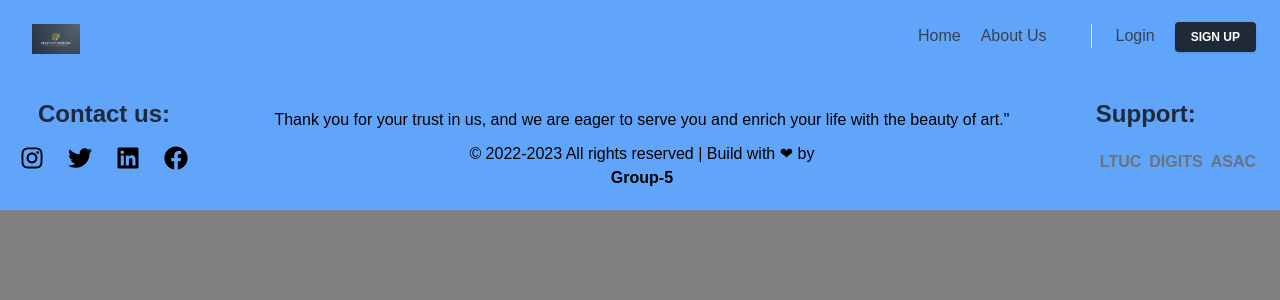
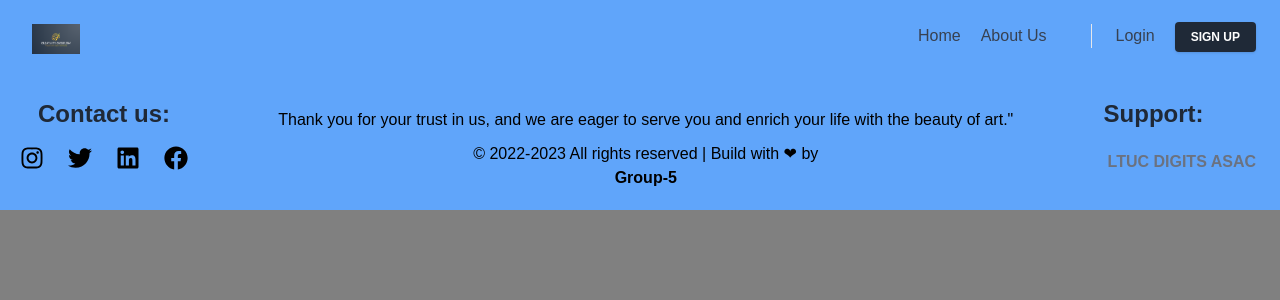
Before and after one commit to Creativity-Overflow/Front-End, a Next.js app: page / in a window 1280 px wide. Shown: the top 300 px of the page. Built offline with nearby package versions, Linux system fonts and the light colour scheme.

Commit message:
footer changeing

```diff
--- a/components/Footer.js
+++ b/components/Footer.js
@@ -127,7 +127,10 @@ function Footer() {
               <p className="flex flex-col justify-center items-center text-center  p-5bg-blue-400">
                 © 2022-2023 All rights reserved | Build with ❤ by{" "}
                 <span className="hover:text-blue-600 font-semibold cursor-pointer">
+                  <a href="/About">
+
                   Group-5{" "}
+                  </a>
                 </span>
               </p>
             </div>
@@ -138,14 +141,17 @@ function Footer() {
                 </p>
               <ul className="flex flex-row " >
                 <li className="text-gray-500 text-md pb-2 font-semibold hover:text-blue-600 cursor-pointer m-1">
-                  LTUC
+                  <a href="https://www.ltuc.com/">
+
+                  LTUC DIGITS ASAC
+                  </a>
                 </li>
-                <li className="text-gray-500 text-md pb-2 font-semibold hover:text-blue-600 cursor-pointer  m-1">
+                {/* <li className="text-gray-500 text-md pb-2 font-semibold hover:text-blue-600 cursor-pointer  m-1">
                   DIGITS
                 </li>
                 <li className="text-gray-500 text-md pb-2 font-semibold hover:text-blue-600 cursor-pointer  m-1">
                   ASAC
-                </li>
+                </li> */}
               </ul>
             </div>
           </div>
--- a/components/Login.js
+++ b/components/Login.js
@@ -95,13 +95,13 @@ export default function login() {
 
                     <div class="mt-6">
                       <button class="w-full px-4 py-2 tracking-wide text-white transition-colors duration-300 transform bg-blue-500 rounded-lg hover:bg-blue-400 focus:outline-none focus:bg-blue-400 focus:ring focus:ring-blue-300 focus:ring-opacity-50">
-                        Sign in
+                        Login
                       </button>
                     </div>
                   </form>
 
                   <p class="mt-6 text-sm text-center text-gray-400">
-                    Don&#x27;t have an account yet?{" "}
+                    Don't have an account yet?{" "}
                     <a
                       href="#"
                       class="text-blue-500 focus:outline-none focus:underline hover:underline"
--- a/components/Parents.js
+++ b/components/Parents.js
@@ -1,6 +1,8 @@
 import Header from "./Header"
 import Head from "next/head"
 import Footer from "./Footer"
+
+
 export default function Parents(props) {
     return (
         <>
@@ -8,6 +10,7 @@ export default function Parents(props) {
                 <title>Creativity overflow</title>
             </Head>
             <Header />
+            <eeee />
 
             {props.children}
             <Footer />
--- a/pages/index.js
+++ b/pages/index.js
@@ -11,6 +11,7 @@ export default function Home() {
       <Parents>
 
 
+
       </Parents>
     </>
   );
```
Also changed, not shown: pages/About.js (+8 -0 lines), styles/globals.css (line endings or trailing spaces).
